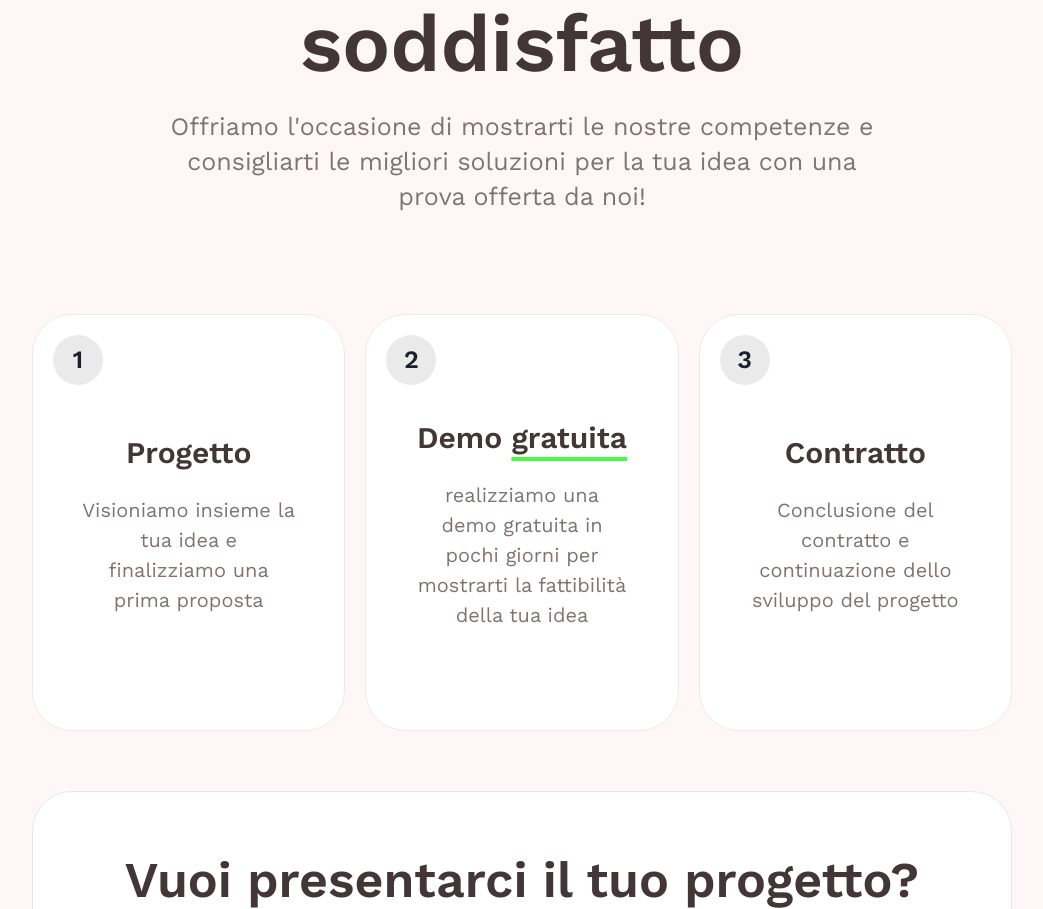
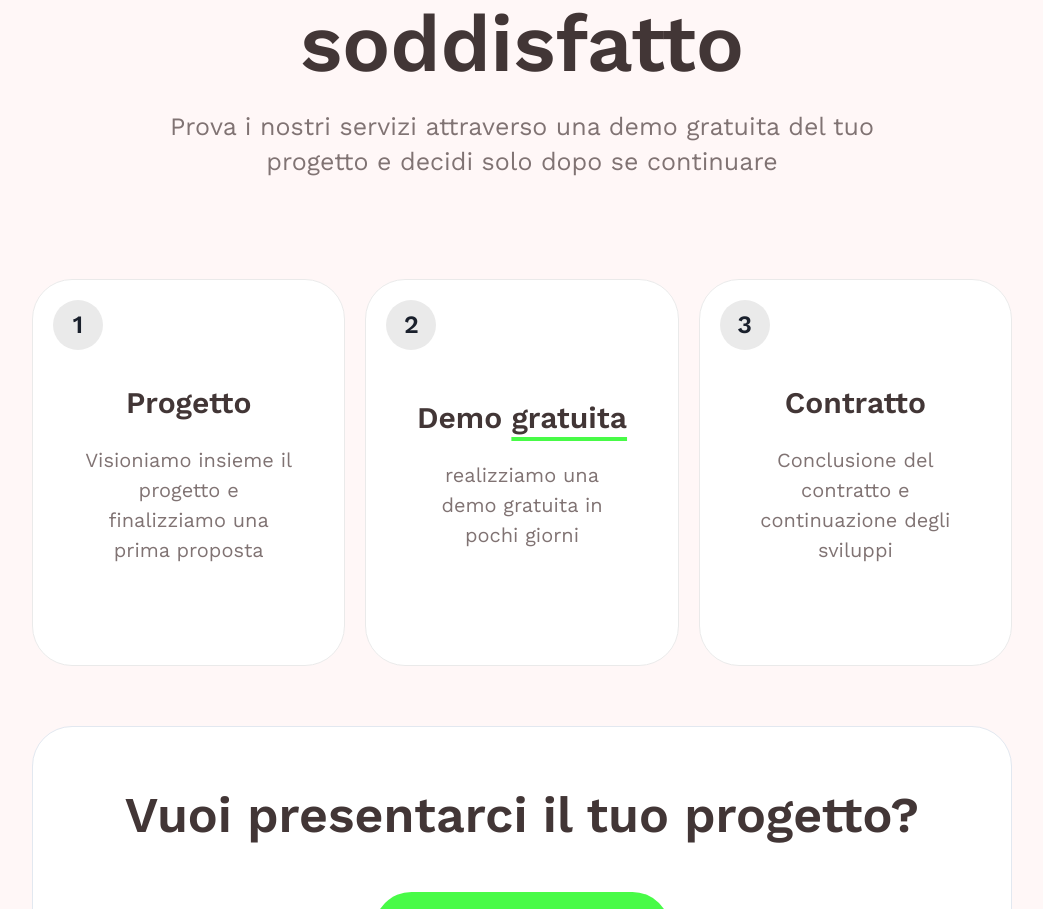
Before and after one commit to Nicolo-Merlini/camacode, a Next.js app: page / in a window 1280 px wide. Shown: the part 7057-7966 px from the top of the page, without its empty margins (118-1161 px from the left). Built offline with nearby package versions, Linux system fonts and the light colour scheme.

Commit message:
edit testo

```diff
--- a/src/components/organisms/StepCards.tsx
+++ b/src/components/organisms/StepCards.tsx
@@ -5,15 +5,15 @@ import SmallCard from '../molecules/SmallCard'
 const STEPS: { title: string | any, subtitle: string }[] = [
     {
         title: 'Progetto',
-        subtitle: 'Visioniamo insieme la tua idea e finalizziamo una prima proposta'
+        subtitle: 'Visioniamo insieme il progetto e finalizziamo una prima proposta'
     },
     {
         title: `Demo <span class="underline decoration-[4px] underline-offset-[5px] sm:underline-offset-[9px] decoration-[#48FB47]">gratuita</span>`,
-        subtitle: 'realizziamo una demo gratuita in pochi giorni per mostrarti la fattibilità della tua idea'
+        subtitle: 'realizziamo una demo gratuita in pochi giorni'
     },
     {
         title: 'Contratto',
-        subtitle: 'Conclusione del contratto e continuazione dello sviluppo del progetto'
+        subtitle: 'Conclusione del contratto e continuazione degli sviluppi'
     },
 ]
 
--- a/src/pages/index.tsx
+++ b/src/pages/index.tsx
@@ -239,7 +239,7 @@ export const Home = () => {
           <Box id={"free-trial"} mb={"0px"}></Box>
           <Paragraph
             title="Paghi solo se soddisfatto"
-            subtitle="Offriamo l'occasione di mostrarti le nostre competenze e consigliarti le migliori soluzioni per la tua idea con una prova offerta da noi!"
+            subtitle="Prova i nostri servizi attraverso una demo gratuita del tuo progetto e decidi solo dopo se continuare"
             className="mt-[100px] md:mt-[150px] lg:mt-[200px] "
           >
             <FadeInWhenVisible
```
